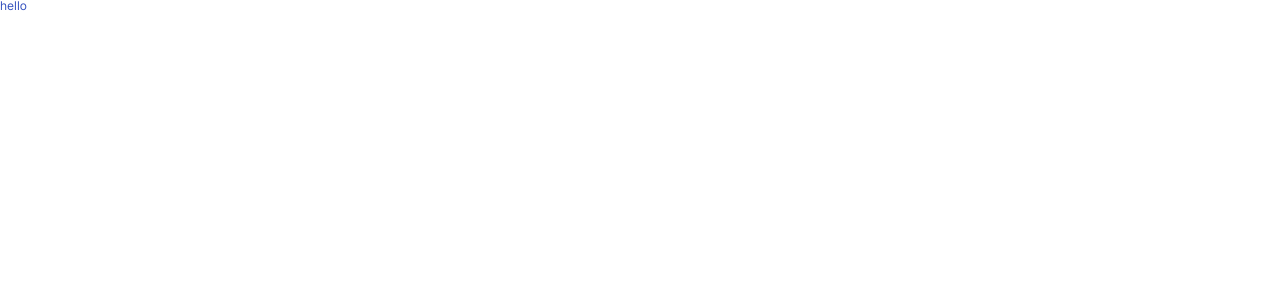
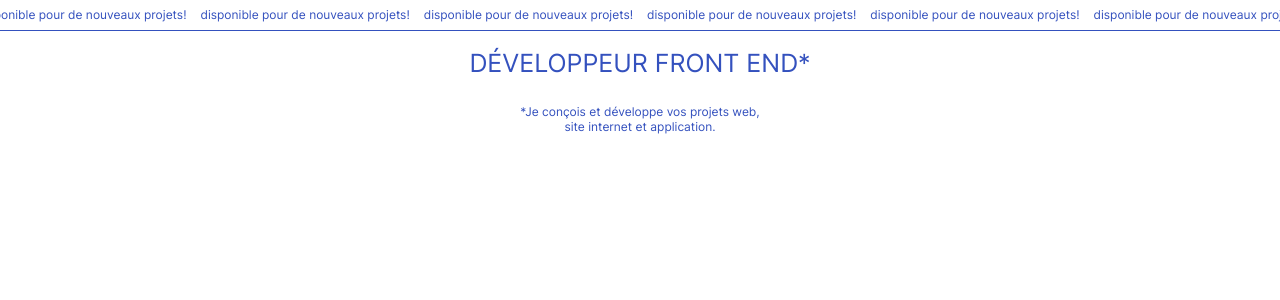
Before and after one commit to FlorentGirard/My_website, a Nuxt app: page / in a window 1280 px wide. Shown: the top 300 px of the page. Built offline with nearby package versions, Linux system fonts and the light colour scheme.

Commit message:
feat(banner): add test + component banner

```diff
--- a/app.vue
+++ b/app.vue
@@ -1,7 +1,33 @@
 <template>
-  <div>
-    <NuxtPage />
+  <div class="spa">
+    <Banner :text-array="spaData.textArray" />
+    <h1 class="spa__title">Développeur front end*</h1>
+    <p class="spa__presentation">
+      *Je conçois et développe vos projets web, <br />
+      site internet et application.
+    </p>
   </div>
 </template>
-<script lang="ts" setup></script>
-<style lang="scss"></style>
+<script lang="ts" setup>
+const spaData = reactive({
+  textArray: [
+    'disponible pour de nouveaux projets!',
+    'disponible pour de nouveaux projets!',
+    'disponible pour de nouveaux projets!',
+  ],
+})
+</script>
+<style lang="scss" scoped>
+.spa__title {
+  font-size: $fontSize * 2.5;
+  text-transform: uppercase;
+  text-align: center;
+  margin-bottom: $gutter * 2.9;
+  margin-top: $gutter * 5.1;
+}
+
+.spa__presentation {
+  text-align: center;
+  line-height: 14.52px;
+}
+</style>
--- /dev/null
+++ b/components/Banner.vue
@@ -0,0 +1,115 @@
+<template>
+  <div class="banner">
+    <p v-for="n in 3" :key="n" class="banner__text">
+      <span
+        v-for="(item, index) in props.textArray"
+        :key="index"
+        class="banner__item"
+      >
+        {{ item }}
+      </span>
+    </p>
+  </div>
+</template>
+
+<script lang="ts" setup>
+const props = defineProps<{
+  textArray: string[]
+}>()
+</script>
+
+<style scoped lang="scss">
+.banner {
+  position: fixed;
+  top: 0;
+  z-index: 10;
+  height: 30px;
+  display: flex;
+  align-items: center;
+  justify-content: center;
+  white-space: nowrap;
+  width: 100%;
+  overflow: hidden;
+  border-bottom: 1px solid $colorMain;
+}
+.banner__item {
+  width: auto;
+  padding: 0 $gutter * 0.7;
+}
+.banner__text {
+  animation: animate 20s linear infinite;
+}
+@keyframes animate {
+  0% {
+    transform: translate(100%);
+  }
+  100% {
+    transform: translateX(-100%);
+  }
+}
+</style>
+
+<!-- <template>
+  <div class="banner">
+    <p v-if="props.textArray && props.textArray.length" class="banner__text">
+      <span
+        v-for="(item, index) in data.repeatedText"
+        :key="index"
+        class="banner__item"
+      >
+        {{ item }}
+      </span>
+    </p>
+  </div>
+</template>
+
+<script lang="ts" setup>
+const props = defineProps<{
+  textArray: string[]
+}>()
+
+const data = reactive({
+  repeatedText: [] as string[],
+})
+
+watch(
+  () => props.textArray,
+  () => {
+    data.repeatedText = props.textArray
+      .concat(props.textArray)
+      .concat(props.textArray[0])
+  },
+  { immediate: true }
+)
+</script>
+
+<style scoped lang="scss">
+.banner {
+  position: fixed;
+  top: 0;
+  z-index: 10;
+  height: 30px;
+  display: flex;
+  align-items: center;
+  justify-content: center;
+  white-space: nowrap;
+  width: 100%;
+  overflow: hidden;
+  border-bottom: 1px solid $colorMain;
+}
+.banner__item {
+  padding: 0 $gutter * 0.7;
+}
+.banner__text {
+  animation: animate linear infinite;
+  animation-duration: 20s;
+}
+@keyframes animate {
+  0% {
+    transform: translateX(50%);
+  }
+  100% {
+    transform: translateX(-100%);
+  }
+}
+</style> -->
```
Also changed, not shown: 1 other file (tests, documents, lock files or other folders).
